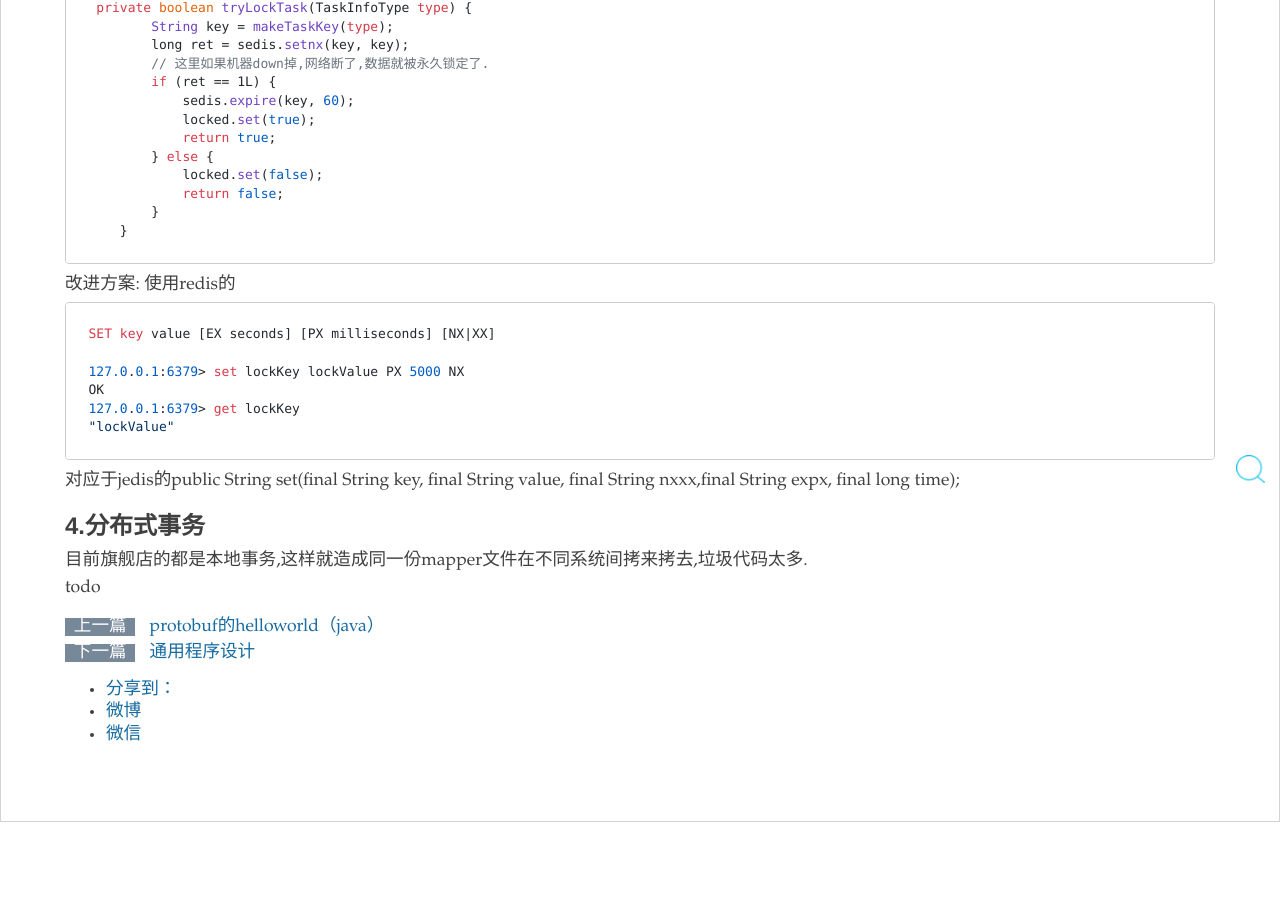
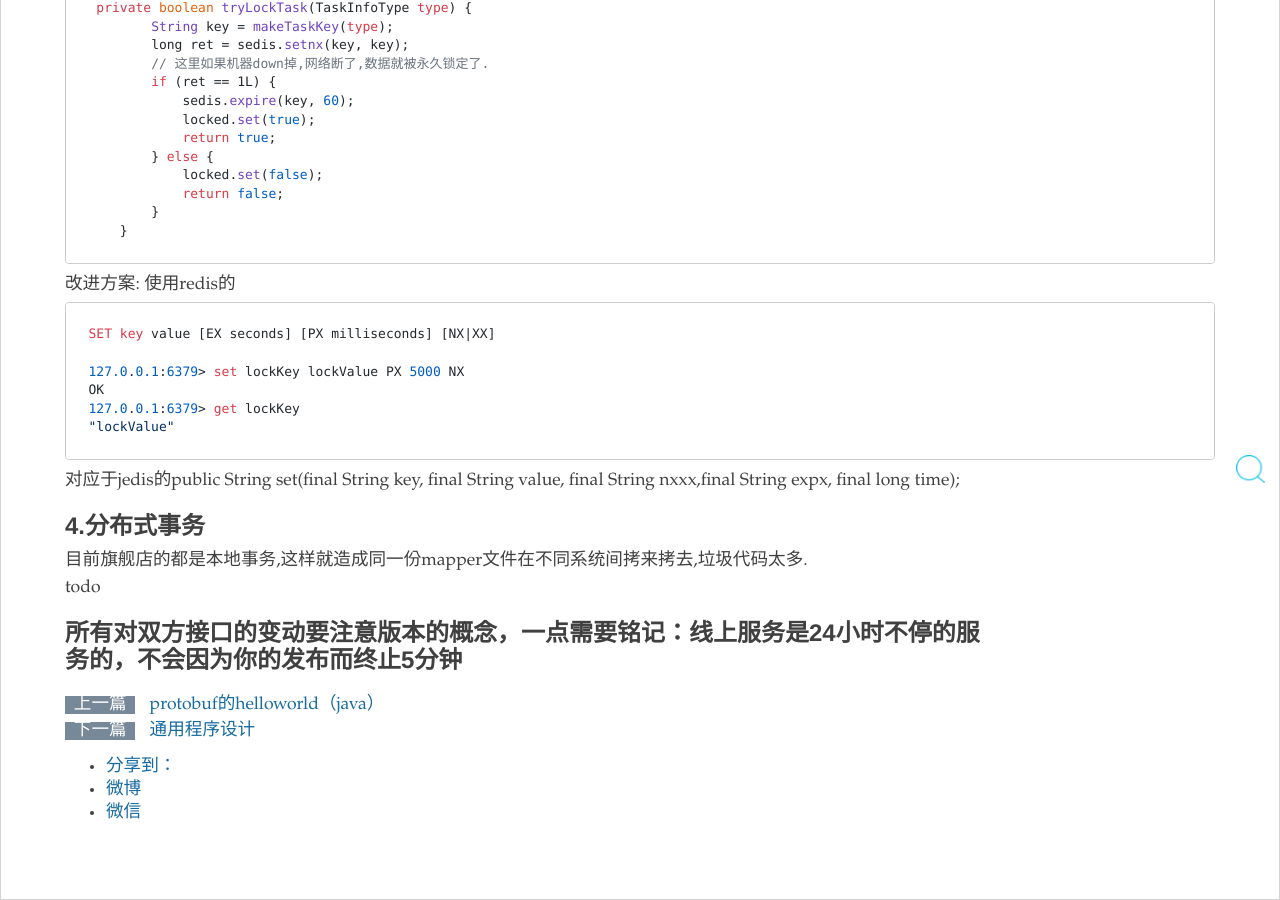
Before and after one commit to zy123a/lcj1992.github.com, a Jekyll site: the page built from _posts/work/2016-04-06-combusiness.md, in a window 1280 px wide and 900 px high, scrolled down 1161 px. Built offline with Jekyll 4.4.1, drawn with Linux system fonts in a browser that asks for light colours; nearby versions of some CDN libraries; comment, search, counter and statistics services are not loaded; before the commit the page ends 1983 px from its top, so only the background shows below that.

Commit message:
Update 2016-04-06-combusiness.md

```diff
--- a/_posts/work/2016-04-06-combusiness.md
+++ b/_posts/work/2016-04-06-combusiness.md
@@ -87,3 +87,5 @@ setnx + expire 这个方案有个问题,一定几率出现数据被永久锁定,
 目前旗舰店的都是本地事务,这样就造成同一份mapper文件在不同系统间拷来拷去,垃圾代码太多.
 
 todo
+
+### 所有对双方接口的变动要注意版本的概念，一点需要铭记：线上服务是24小时不停的服务的，不会因为你的发布而终止5分钟
```
